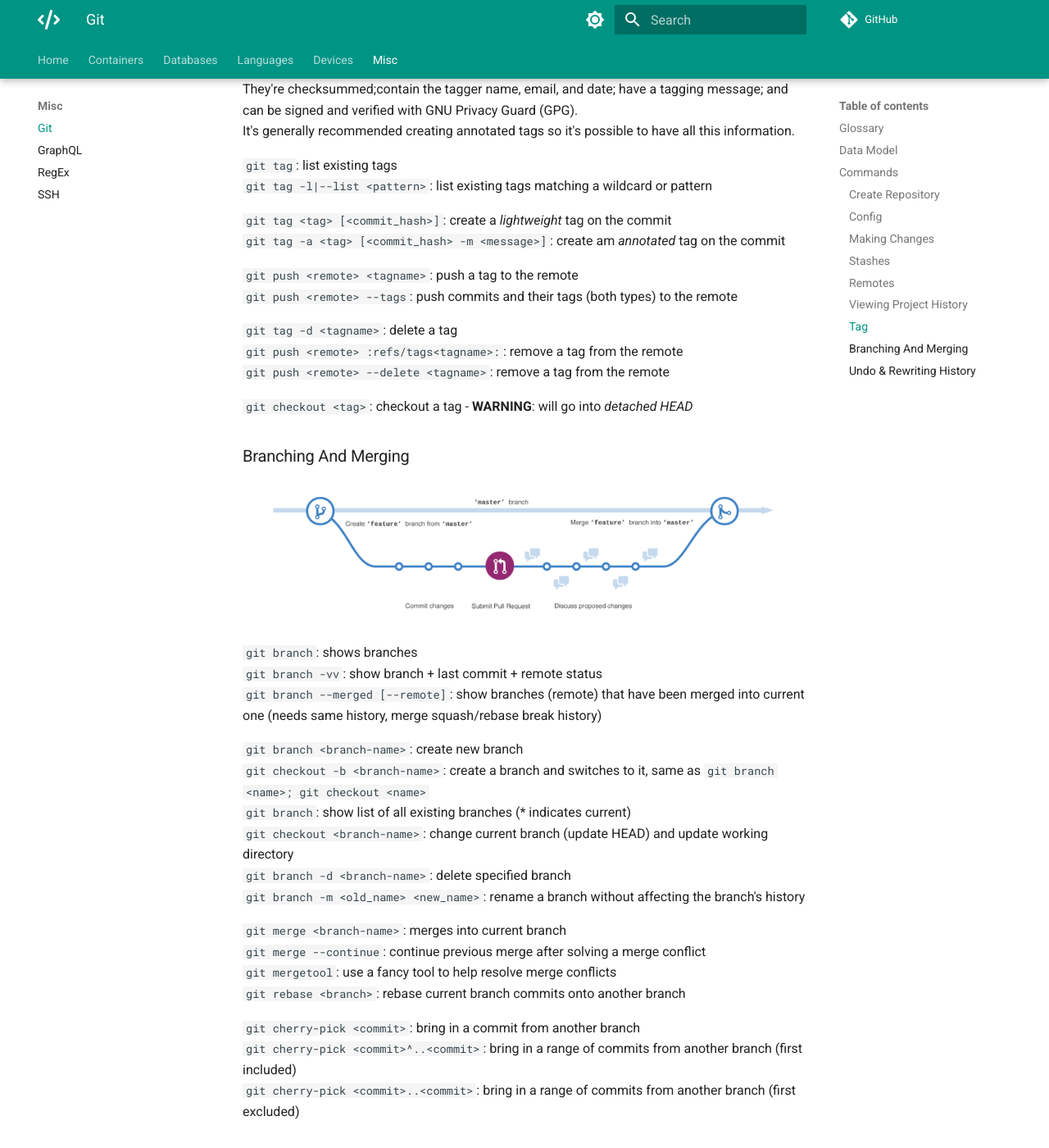
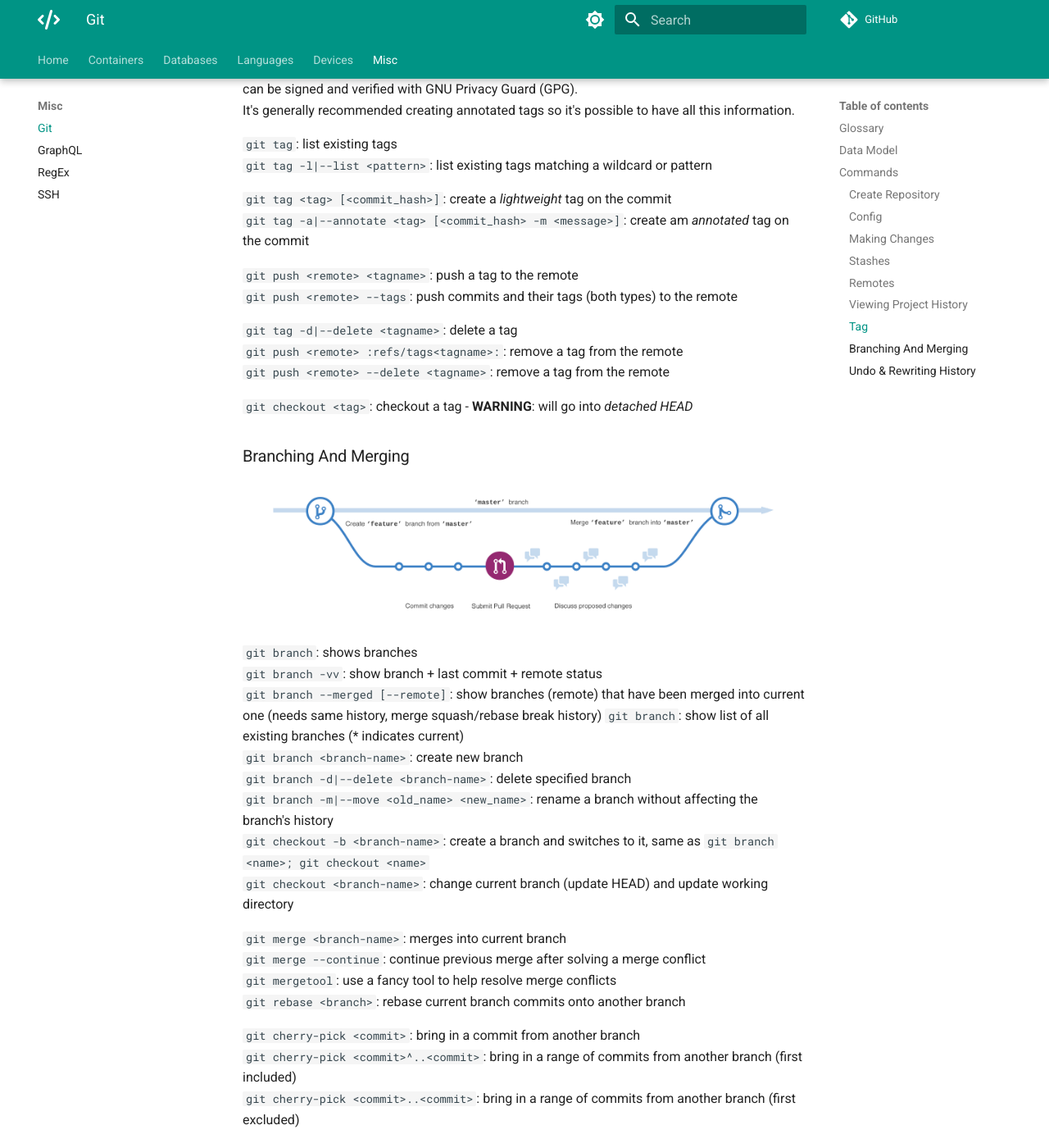
Before and after one commit to m-lamonaca/programming-notes, an MkDocs documentation site: the page built from docs/misc/git.md, in a window 1280 px wide and 1400 px high, scrolled down 4968 px. Shown: the whole window at 82% size. Built offline with MkDocs 1.6.1 and Material for MkDocs 9.7.7, drawn with Linux system fonts in a browser that asks for light colours; comment, search, counter and statistics services are not loaded; some of the changed text lies outside the part shown.

```diff
--- a/docs/misc/git.md
+++ b/docs/misc/git.md
@@ -154,8 +153,8 @@ def load_reference(name_or_id):
 `git pull`: update the local branch with updates from its remote counterpart, same as `git fetch; git merge`
 `git pull --ff`: when possible resolve the merge as a fast-forward (only update branch pointer, don't create merge commit). Otherwise create a merge commit.
 
-`git fetch|pull --prune`: remove any remote-tracking references that no longer exist on the remote
-`git fetch|pull --tags`: fetch all tags from the remote
+`git fetch|pull -p|--prune`: remove any remote-tracking references that no longer exist on the remote
+`git fetch|pull -t|--tags`: fetch all tags from the remote
 
 `git clone <url> [<folder_name>]`: download repository and repo history from remote
 `git clone --shallow`: clone only repo files, not history of commits
@@ -196,12 +195,12 @@ It's generally recommended creating annotated tags so it's possible to have all
 `git tag -l|--list <pattern>`: list existing tags matching a wildcard or pattern
 
 `git tag <tag> [<commit_hash>]`: create a *lightweight* tag on the commit
-`git tag -a <tag> [<commit_hash> -m <message>]`: create am *annotated* tag on the commit
+`git tag -a|--annotate <tag> [<commit_hash> -m <message>]`: create am *annotated* tag on the commit
 
 `git push <remote> <tagname>`: push a tag to the remote
 `git push <remote> --tags`: push commits and their tags (both types) to the remote
 
-`git tag -d <tagname>`: delete a tag
+`git tag -d|--delete <tagname>`: delete a tag
 `git push <remote> :refs/tags<tagname>:`: remove a tag from the remote
 `git push <remote> --delete <tagname>`: remove a tag from the remote
 
@@ -214,13 +213,12 @@ It's generally recommended creating annotated tags so it's possible to have all
 `git branch`: shows branches
 `git branch -vv`: show branch + last commit + remote status
 `git branch --merged [--remote]`: show branches (remote) that have been merged into current one (needs same history, merge squash/rebase break history)
-
+`git branch`: show list of all existing branches  (* indicates current)
 `git branch <branch-name>`: create new branch
+`git branch -d|--delete <branch-name>`: delete specified branch
+`git branch -m|--move <old_name> <new_name>`: rename a branch without affecting the branch's history
 `git checkout -b <branch-name>`: create a branch and switches to it, same as `git branch <name>; git checkout <name>`
-`git branch`: show list of all existing branches  (* indicates current)
 `git checkout <branch-name>`: change current branch (update HEAD) and update working directory
-`git branch -d <branch-name>`: delete specified branch
-`git branch -m <old_name> <new_name>`: rename a branch without affecting the branch's history
 
 `git merge <branch-name>`: merges into current branch
 `git merge --continue`: continue previous merge after solving a merge conflict
```
Also changed, not shown: other parts of docs/misc/git.md (+14 -15 lines).
